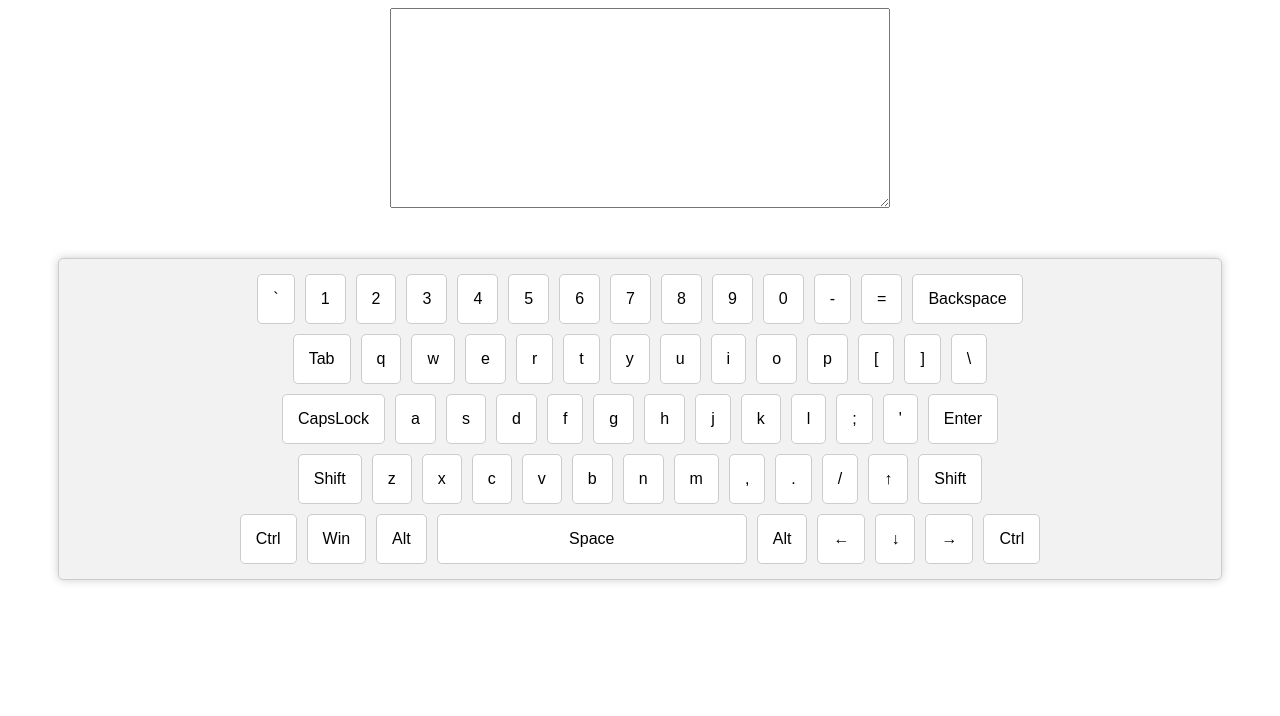
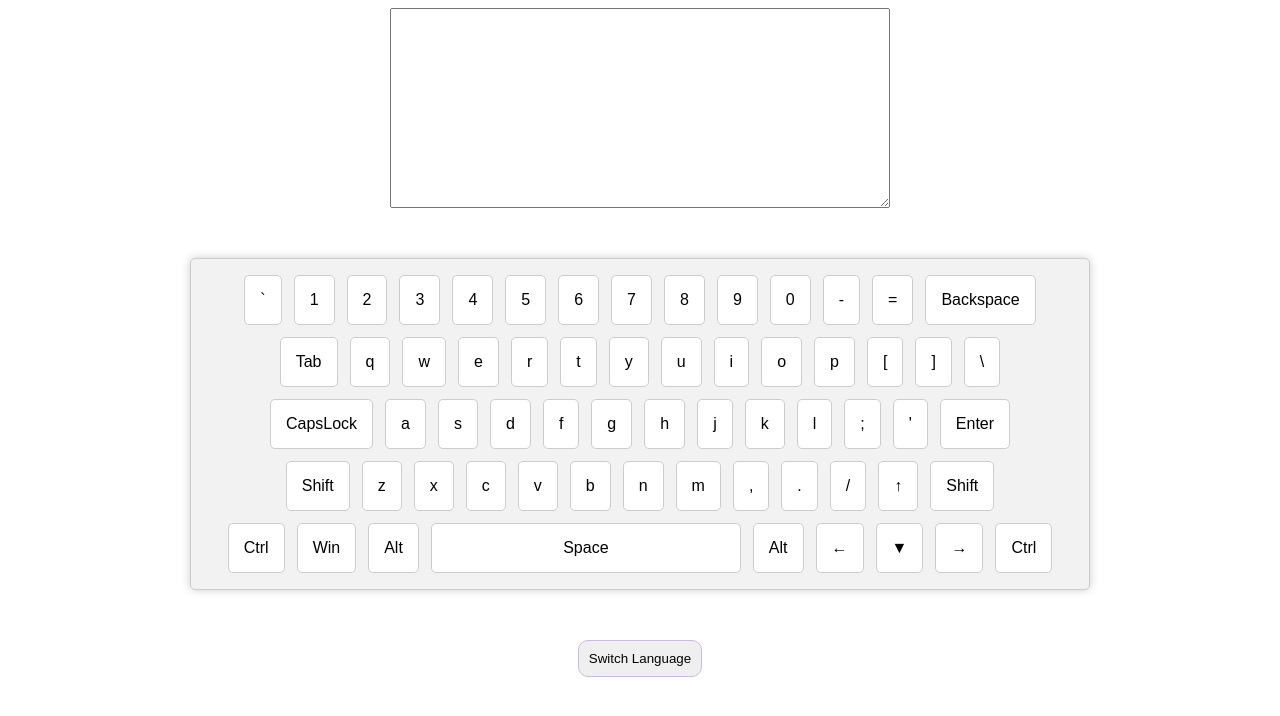
Before and after one commit to doroshev1ch/virtual-keyboard, a website: page virtual-keyboard/index.html in a window 1280 px wide. Drawn offline with Linux system fonts and the light colour scheme.

Commit message:
feat: add language switch button

```diff
--- a/virtual-keyboard/index.js
+++ b/virtual-keyboard/index.js
@@ -2,16 +2,30 @@
 // basic keyboard/input layout
 const textConteiner = document.createElement('textarea');
 const keyboardContainer = document.createElement('div');
+const languageToggle = document.createElement('button');
 keyboardContainer.classList.add('keyboard-container');
 textConteiner.classList.add('text-conteiner');
+languageToggle.textContent = 'Switch Language';
 
-const rows = [
-  ['`', '1', '2', '3', '4', '5', '6', '7', '8', '9', '0', '-', '=', 'Backspace'],
-  ['Tab', 'q', 'w', 'e', 'r', 't', 'y', 'u', 'i', 'o', 'p', '[', ']', '\\'],
-  ['CapsLock', 'a', 's', 'd', 'f', 'g', 'h', 'j', 'k', 'l', ';', "'", 'Enter'],
-  ['Shift', 'z', 'x', 'c', 'v', 'b', 'n', 'm', ',', '.', '/', '\u2191', 'Shift'],
-  ['Ctrl', 'Win', 'Alt', 'Space', 'Alt', '\u2190', '\u2193', '\u2192', 'Ctrl'],
-];
+const languages = ['en', 'ru'];
+const keyboardRows = {
+  en: [
+    ['`', '1', '2', '3', '4', '5', '6', '7', '8', '9', '0', '-', '=', 'Backspace'],
+    ['Tab', 'q', 'w', 'e', 'r', 't', 'y', 'u', 'i', 'o', 'p', '[', ']', '\\'],
+    ['CapsLock', 'a', 's', 'd', 'f', 'g', 'h', 'j', 'k', 'l', ';', "'", 'Enter'],
+    ['Shift', 'z', 'x', 'c', 'v', 'b', 'n', 'm', ',', '.', '/', '\u2191', 'Shift'],
+    ['Ctrl', 'Win', 'Alt', 'Space', 'Alt', '\u2190', '▼', '\u2192', 'Ctrl'],
+  ],
+  ru: [
+    ['ё', '1', '2', '3', '4', '5', '6', '7', '8', '9', '0', '-', '=', 'Backspace'],
+    ['Tab', 'й', 'ц', 'у', 'к', 'е', 'н', 'г', 'ш', 'щ', 'з', 'х', 'ъ', '\\'],
+    ['CapsLock', 'ф', 'ы', 'в', 'а', 'п', 'р', 'о', 'л', 'д', 'ж', 'э', 'Enter'],
+    ['Shift', 'я', 'ч', 'с', 'м', 'и', 'т', 'ь', 'б', 'ю', '?', '\u2191', 'Shift'],
+    ['Ctrl', 'Win', 'Alt', 'Space', 'Alt', 'ArrowLeft', '\u2193', '\u2192', 'Ctrl'],
+  ],
+};
+let lang = 'en';
+let rows = keyboardRows[lang];
 
 for (const row of rows) {
   const rowContainer = document.createElement('div');
@@ -23,12 +37,31 @@ for (const row of rows) {
     keyElement.textContent = key;
     rowContainer.appendChild(keyElement);
   }
-
   keyboardContainer.appendChild(rowContainer);
 }
 
 document.body.appendChild(textConteiner);
 document.body.appendChild(keyboardContainer);
+document.body.appendChild(languageToggle);
+
+//  switchLanguage
+function toggleLanguage() {
+  const index = languages.indexOf(lang);
+  lang = languages[(index + 1) % languages.length];
+  rows = keyboardRows[lang];
+
+  const keyboardRowsElements = document.querySelectorAll('.keyboard-row');
+  for (let i = 0; i < rows.length; i += 1) {
+    const keys = keyboardRowsElements[i].querySelectorAll('.keyboard-key');
+    for (let j = 0; j < rows[i].length; j += 1) {
+      keys[j].textContent = rows[i][j];
+    }
+  }
+}
+
+languageToggle.addEventListener('click', () => {
+  toggleLanguage();
+});
 
 // modifier keys properties
 const spaceElement = document.querySelector('.keyboard-row:nth-child(5) .keyboard-key:nth-child(4)');
@@ -68,7 +101,7 @@ keyboardKeys.forEach((key) => {
     } else if (keyText === 'Enter') {
       textConteiner.value += '\n';
     } else if (keyText === 'Alt') {
-      textConteiner.value += '\n';
+      textConteiner.value += '';
     } else {
       // eslint-disable-next-line no-bitwise
       const letter = isCapsLockOn ^ isShiftPressed ? keyText.toUpperCase() : keyText.toLowerCase();
@@ -77,6 +110,7 @@ keyboardKeys.forEach((key) => {
   });
 });
 
+// add key binding to virtual keyboard
 window.addEventListener('keydown', (event) => {
   keyboardKeys.forEach((key) => {
     if (key.textContent === event.key) {
--- a/virtual-keyboard/style.css
+++ b/virtual-keyboard/style.css
@@ -21,7 +21,11 @@
     border-radius: 5px;
     padding: 10px;
     box-shadow: 0 0 10px rgba(0,0,0,0.2);
-    margin: 50px;
+    margin-left: auto;
+    margin-right: auto;
+    margin-top: 50px;
+    margin-bottom: 50px;
+    width: 900px;
 }
 .keyboard-row {
     display: flex;
@@ -39,12 +43,30 @@
     border: 1px solid #ccc;
     border-radius: 5px;
     font-size: 16px;
-    margin: 5px;
+    margin: 6px;
     padding: 15px;
     cursor: pointer;
 }
 .keyboard-key:hover,
 .keyboard-key.active {
-    background-color: rgb(225, 206, 246);
     border: 1px solid rgb(225, 206, 246);
+    background-color: rgba(225, 206, 246, 0.536);
+    box-shadow: 0 0 5px 0 rgb(185, 159, 213) inset, 0 0 10px 4px rgb(185, 159, 213);
+    transition: all 100ms ease-in-out;
 }
+.keyboard-key:active,
+.keyboard-key.active {
+    transform: translateY(4px);
+}
+button {
+    display: flex;
+    margin: auto;
+    padding: 10px;
+    border-radius: 10px;
+    border: 1px solid rgb(204, 185, 223);
+    cursor: pointer;
+    transition: all 150ms ease-in-out;
+}
+button:hover {
+    box-shadow: 0 0 10px 0 rgb(185, 159, 213) inset, 0 0 10px 4px rgb(185, 159, 213);
+  }
```
